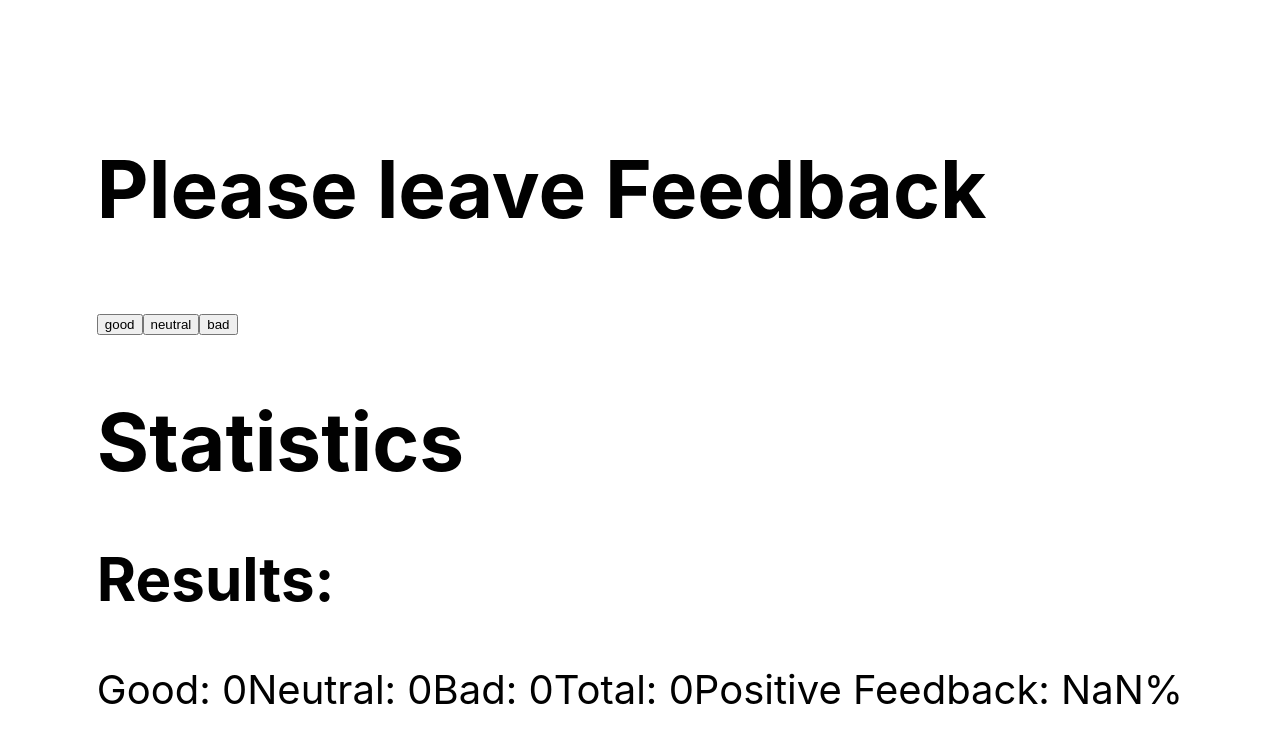
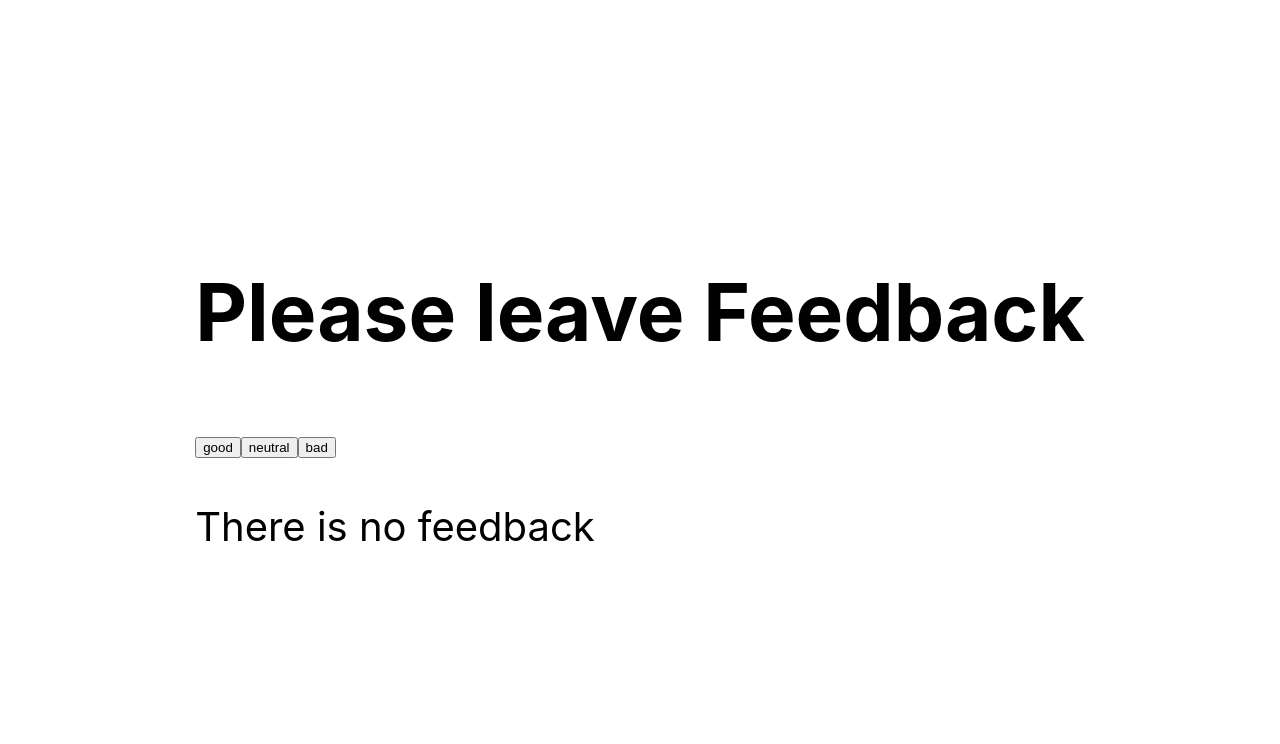
Before and after one commit to telezhka/goit-react-hw-02-feedback, a React (Create React App) app: page / in a window 1280 px wide. Shown: the top 744 px of the page. Built offline with nearby package versions, Linux system fonts and the light colour scheme.

Commit message:
add-Notification

```diff
--- a/src/components/Feedback.jsx
+++ b/src/components/Feedback.jsx
@@ -2,95 +2,7 @@
 import { Statistics } from './Statistics';
 import { Section } from './Section';
 import { FeedbackOptions } from './FeedbackOptions';
-// export class Counter extends Component {
-// static defaultProps = {
-//   step: 1,
-// };
-// state = {
-//   good: 0,
-//   neutral: 0,
-//   bad: 0,
-//   total: 0,
-//   positive: 0,
-// };
-// countTotalFeedback = () => {
-//   return new Promise(resolve => {
-//     this.setState(
-//       state => ({
-//         total: state.good + state.neutral + state.bad,
-//       }),
-//       resolve
-//     );
-//   });
-// };
-
-// countPositiveFeedbackPercentage = () => {
-//   return new Promise(resolve => {
-//     const { good, total } = this.state;
-//     const percentage = (good / total) * 100;
-//     this.setState(
-//       {
-//         positive: percentage.toFixed(1),
-//       },
-//       resolve
-//     );
-//   });
-// };
-//   handleGood = () => {
-//     this.setState(
-//       (state, props) => ({
-//         good: state.good + props.step,
-//       }),
-//       () => {
-//         this.countTotalFeedback().then(this.countPositiveFeedbackPercentage);
-//       }
-//     );
-//   };
-
-//   handleNeutral = () => {
-//     this.setState(
-//       (state, props) => ({
-//         neutral: state.neutral + props.step,
-//       }),
-//       () => {
-//         this.countTotalFeedback().then(this.countPositiveFeedbackPercentage);
-//       }
-//     );
-//   };
-//   handleBad = () => {
-//     this.setState(
-//       (state, props) => ({
-//         bad: state.bad + props.step,
-//       }),
-//       () => {
-//         this.countTotalFeedback().then(this.countPositiveFeedbackPercentage);
-//       }
-//     );
-//   };
-//   render() {
-//     const { good, neutral, bad, total, positive } = this.state;
-//     return (
-//       <div>
-//         <h1>Please leave Feedback</h1>
-//         <button type="button" onClick={this.handleGood}>
-//           Good
-//         </button>
-//         <button type="button" onClick={this.handleNeutral}>
-//           Neutral
-//         </button>
-//         <button type="button" onClick={this.handleBad}>
-//           Bad
-//         </button>
-//         <h2>Results: </h2>
-//         <span>Good: {good}</span>
-//         <span>Neutral: {neutral}</span>
-//         <span>Bad: {bad}</span>
-//         <span>Total: {total}</span>
-//         <span>Positive Feedback: {positive}%</span>
-//       </div>
-//     );
-//   }
-// }
+import { Notification } from './Notification';
 export class Counter extends Component {
   static defaultProps = {
     step: 1,
@@ -119,11 +31,11 @@
   };
 
   render() {
-    let { good, neutral, bad, total, percentage } = this.state;
-    total = this.countTotalFeedback();
-    percentage = this.countPositiveFeedbackPercentage();
-
+    const { good, neutral, bad } = this.state;
+    const total = this.countTotalFeedback();
+    const percentage = this.countPositiveFeedbackPercentage();
     const options = Object.keys(this.state);
+    const isFeedbackCollected = total > 0;
 
     return (
       <div>
@@ -134,6 +46,7 @@
           />
         </Section>
 
+        {isFeedbackCollected ? (
           <Section title="Statistics">
             <Statistics
               good={good}
@@ -143,6 +56,9 @@
               positivePercentage={percentage}
             />
           </Section>
+        ) : (
+          <Notification message="There is no feedback" />
+        )}
       </div>
     );
   }
--- /dev/null
+++ b/src/components/Notification.jsx
@@ -0,0 +1,3 @@
+export const Notification = ({ message }) => {
+  return <p>{message}</p>;
+};
```
Lines whose indentation alone changed are shown as unchanged.
